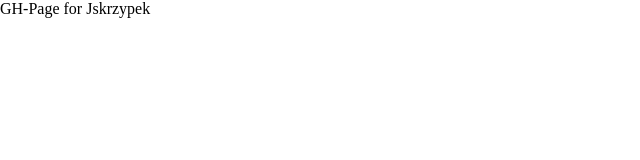
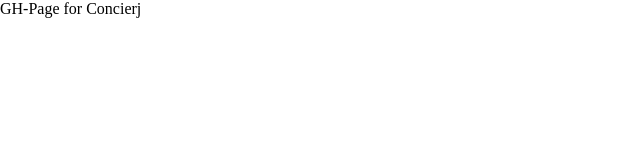
Before and after one commit to jskrzypek/concierj, a plain HTML site: page index.html in a window 1280 px wide. Shown: the full height of the page, 0-640 px from the left. Drawn offline with Linux system fonts and the light colour scheme.

Commit message:
Update index.html

```diff
--- a/index.html
+++ b/index.html
@@ -7,6 +7,6 @@
 	<title>gh-pages template</title>
 </head>
 <body>
-  <div>GH-Page for Jskrzypek</div>
+  <div>GH-Page for Concierj</div>
 </body>
 </html>
```
